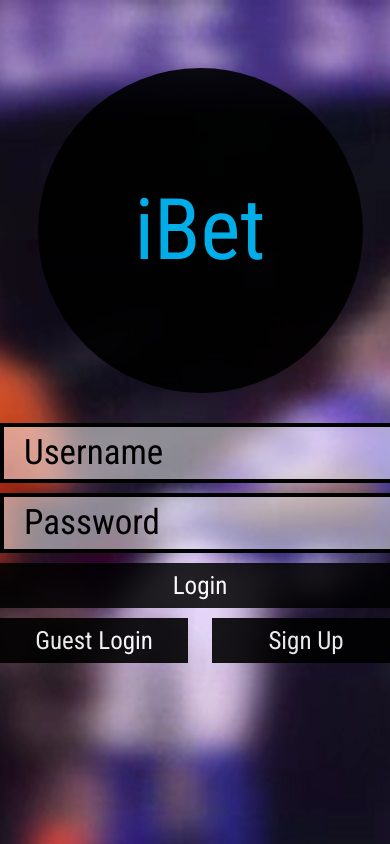
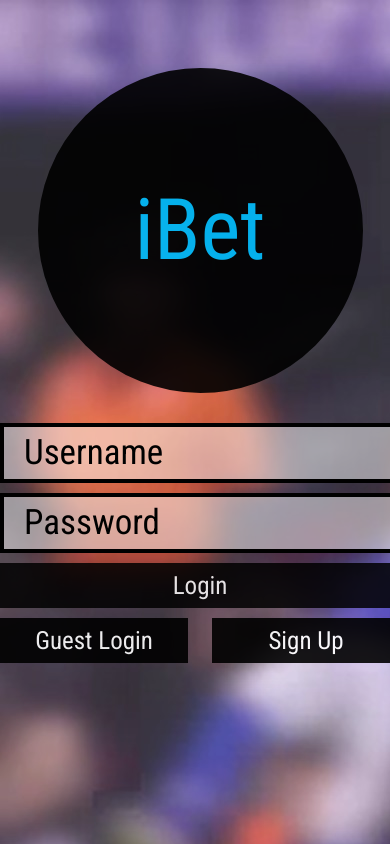
Before and after one commit to xuesongc4/c10_sports, a PHP site: page / in a window 390 px wide; the page is wider, and only the part inside the window is pictured. Run offline with PHP 8.4, Linux system fonts and the light colour scheme; some libraries are stand-ins or nearby versions.

Commit message:
added whiter picture for background image

```diff
--- a/pages/client_login.php
+++ b/pages/client_login.php
@@ -15,6 +15,7 @@
     </video>
 
 <div class="login_background"></div>
+    <div class="background"></div>
 <div class="form">
     <div class="header">
         iBet
@@ -47,7 +48,7 @@
             <input id='password'class="input_signup" type="password" name="password_signup" placeholder="Password" onkeypress="checkPass()"><br>
             <input id='check_password'class="input_signup" type="password" name="password_signup_confirm" placeholder="Confirm Password" onkeypress="checkPass()"><span class="warning2">Passwords do not match</span><br>
             <input class="input_signup" type="text" name="email_signup" placeholder="Email"><br>
-            <button type="button"  id="sign_up_button" class="user_login_notclick" name="signup" onclick="show_load()">
+            <button id="sign_up_button" class="user_login_notclick" name="signup" onclick="show_load()">
                 Sign Up
             </button>
             <button type='button'class="user_login2" name="cancel" onclick="display_login()">
@@ -64,6 +65,9 @@
 
     $('.user_login,.guest_login').on('click', function () {
         $('.header2').css('display', 'initial');
+        setTimeout(function(){
+            $('.header2').css('display', 'none');
+        },2000);
     });
 
     var check_sign_up = function(){
--- a/style.css
+++ b/style.css
@@ -517,7 +517,7 @@ video{
 .form{
     margin:auto;
     width: 400px;
-    z-index: 1;
+    z-index: 5;
     margin-top: 8vh;
 }
 @media screen and (min-height: 1100px) {
@@ -539,7 +539,6 @@ video{
     border: black 4px solid;
     color: black;
     font-size: 35px;
-    z-index: 5;
     padding-left: 5%;
 }
 
@@ -919,10 +918,22 @@ video{
     }
 }
 
-@media (max-width: 640px) {
+.background{
+    background-color: rgba(255,255,255,.15);
+    position:fixed;
+    top:0;
+    right:0;
+    height: 100vh;
+    width: 100vw;
+    z-index: -1;
+    display: none;
+}
+
+@media (max-width: 750px) {
     #login_body {
         background: url(images/background.jpg) #000!important;
-        background-size: cover;
+        background-size: contain;
     }
     .video { display: none; }
+    .background{ display:inherit;  }
 }
```
Also changed, not shown: images/background.jpg.
